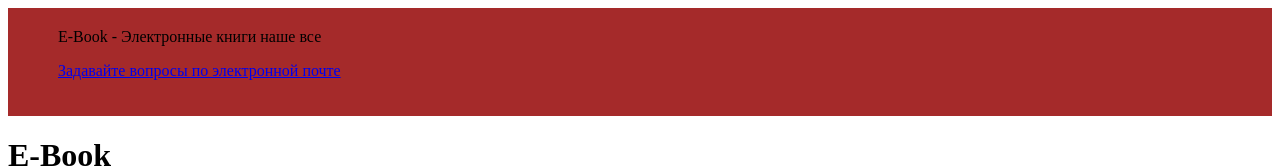
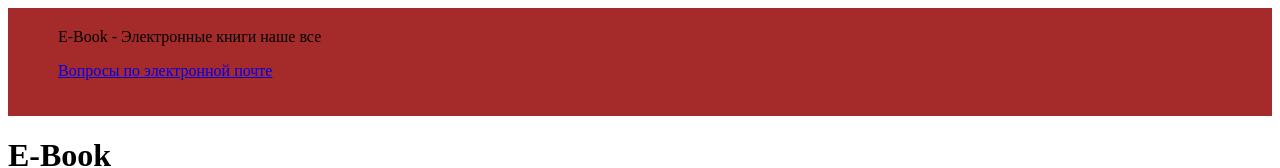
Before and after one commit to ebook3/ebook, a plain HTML site: page ebook.html in a window 1280 px wide. Shown: the top 168 px of the page. Drawn offline with Linux system fonts and the light colour scheme.

Commit message:
Update ebook.html

```diff
--- a/ebook.html
+++ b/ebook.html
@@ -20,7 +20,7 @@
   <body>
    <header>
    E-Book - Электронные книги наше все
-   <p><a href="ebook.hepl24@gmail.com">Задавайте вопросы по электронной почте</a></p>
+   <p><a href="ebook.hepl24@gmail.com">Вопросы по электронной почте</a></p>
 </header>
 <p>
 </p>
```
